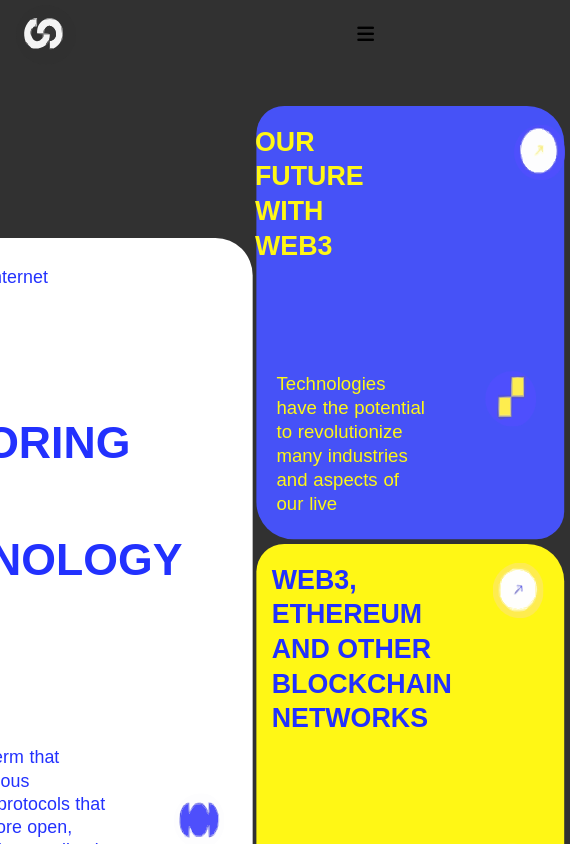
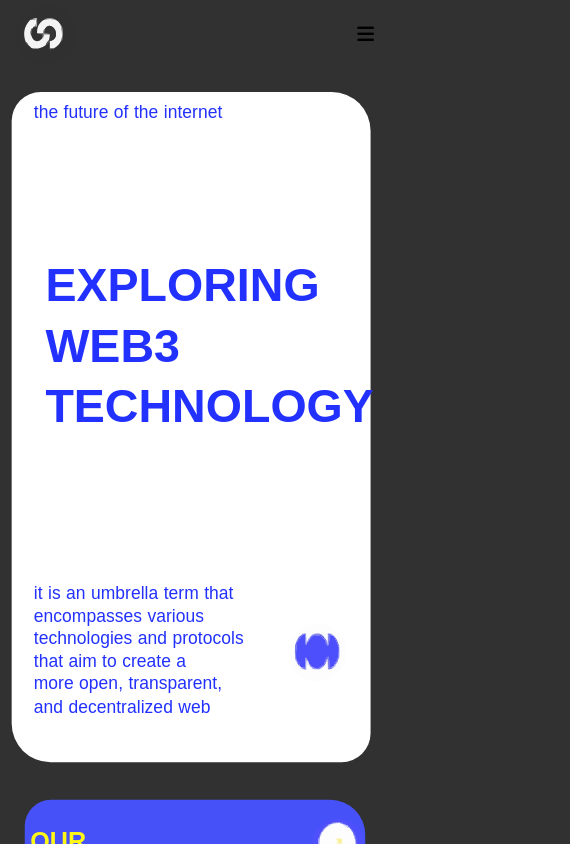
Before and after one commit to mphoChuene/Web3_landingpage, a React (Create React App) app: page / in a window 390 px wide. Shown: the top 844 px of the page, 570 px wide, since content can reach past the window. Built offline with nearby package versions, Linux system fonts and the light colour scheme.

Commit message:
responsiveness in progress

```diff
--- a/src/components/banner/Banner.jsx
+++ b/src/components/banner/Banner.jsx
@@ -15,12 +15,12 @@ const Banner = () => {
           <h1>EXPLORING WEB3 TECHNOLOGY</h1>
         </div>
         <div className={styles.sub_logo}>
-          <p>
-            it is an umbrella term that encompasses various technologies and
-            protocols that aim to create a more open, transparent, and
-            decentralized web
+          <p className={styles.sub_para}>
+            it is an umbrella term that encompasses various <br /> technologies
+            and protocols that aim to create a <br /> more open, transparent,
+            and decentralized web
           </p>
-          <img src={main_logo} alt="" />
+          <img src={main_logo} className={styles.main_img} alt="" />
         </div>
       </div>
 
--- a/src/components/banner/Banner.module.css
+++ b/src/components/banner/Banner.module.css
@@ -4,7 +4,12 @@
     justify-content: center;
     width: 100%;
     height: auto;
-    scale: .93;
+    scale: .97;
+}
+
+.sub_container{
+    scale: .97;
+
 }
 
 .main_section{
@@ -13,7 +18,9 @@
     background-color: #ffff;
     color: #2231fe;
     border-radius: 30px 40px;
-    padding: 80px 50px 50px 40px;
+    padding: 60px 55px 50px 30px;
+    margin-right: 8px;
+    width: 95%;
 }
 .main_section p{
     position: relative;
@@ -23,7 +30,7 @@
 
 .main_title{
     font-size: 20px;
-    padding: 20px 25px 100px 5px;
+    padding: 20px 30px 80px 5px;
 }
 
 .main_section .sub_logo{
@@ -38,12 +45,15 @@
 .sub_container{
     display: flex;
     flex-direction: column;
-    margin-left: 4px;
+    height: auto;
+    position: relative;
+    right: 27px;
+    scale: .90;
 }
 
 .sub_section1, .sub_section2{
     border-radius: 30px 40px;
-    padding: 20px 25px;
+    padding: 30px 25px ;
 }
 
 
@@ -72,14 +82,13 @@
 }
 
 .sub_logo img,p{
-    padding: 0 5px 0 0;
     margin: 0;
 }
 
 .sub_logo h2,p{
-    padding-right: 28px;
+    padding-right: 5px;
     position: relative;
-    left: -8px;
+    left: -7px;
 }
 
 .sub_logo .heading{
@@ -87,10 +96,20 @@
     margin-right: 45px;
 }
 
+.sub_logo img{
+    position: relative;
+    left: 30px;
+}
+
 img{
     width: 60px;
     height: 60px;
     border-radius: 90%;
+}
+
+.sub_logo .sub_para{
+    word-break:keep-all;
+    font-size: 18px;
 }
 
 .sub_logo .secondary_img{
@@ -100,20 +119,48 @@ img{
 
 .sub_logo img{
     position: relative;
-    left: 25px;
+    right: 15px;
+    top: -8px;
 }
 
 .sub_logo .sub_img{
     position: relative;
     left: 40px;
 }
+.sub_logo p{
+    position: relative;
+    bottom: 10px;
+}
 
-p{
+ p{
+    font-size: 18px;
     word-wrap: break-word;
     min-width: 25px;
     letter-spacing: .05px;
     word-spacing: .5px;
 }
+
 .heading{
     width: 50%;
 }
+
+@media screen and (max-width: 720px) {
+    .container{
+        position: absolute;
+        display: flex;
+        flex-direction: column;
+    }
+
+    .main_section{
+    position: relative;
+    top: 0;
+    left: 0;
+    }
+
+    .sub_container{
+       position: relative;
+       top: 0;
+       left: 0;
+    }
+
+}
```
